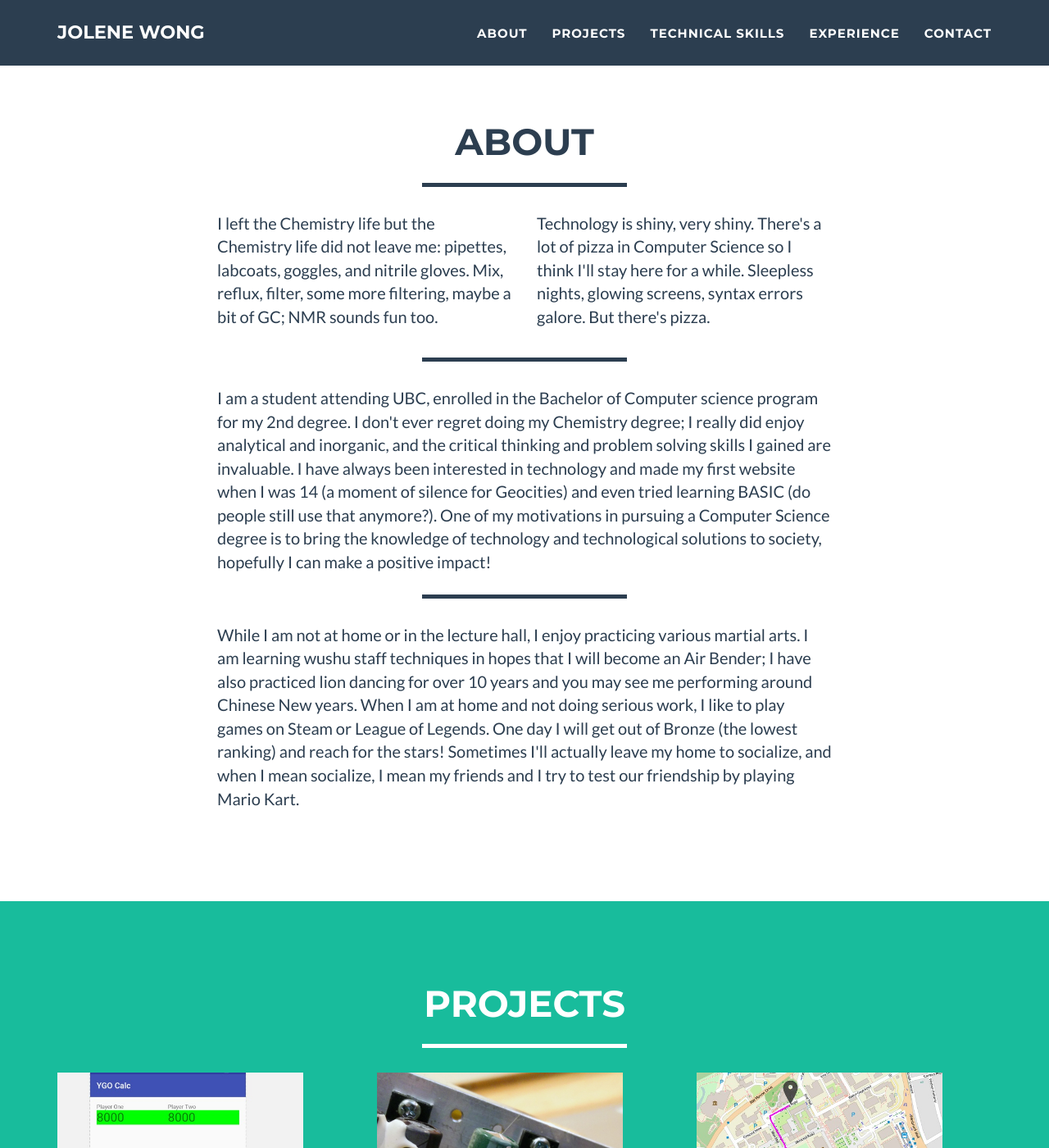
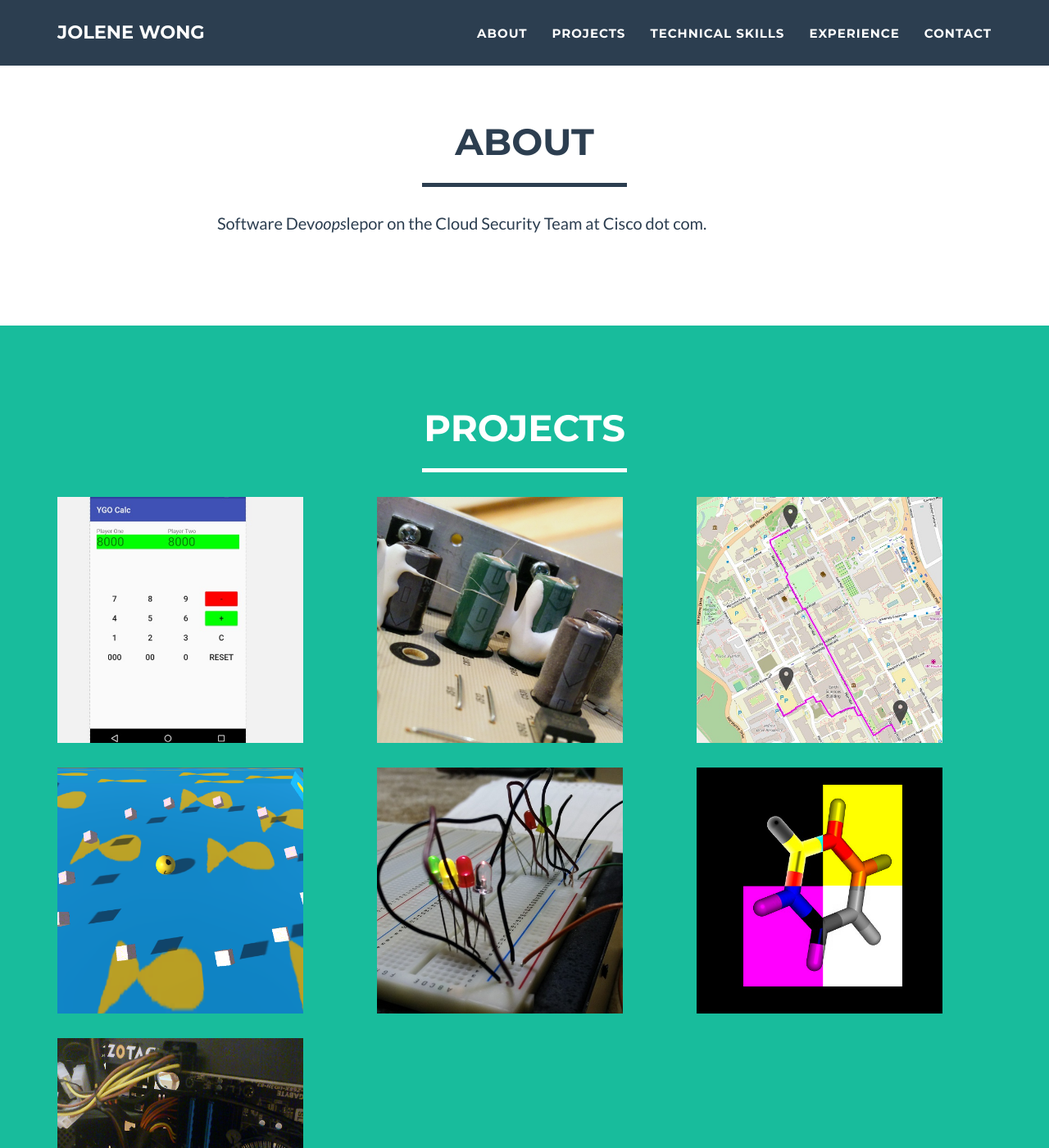
Before and after one commit to milktea02/milktea02.github.io, a Jekyll site: the page built from index.html, in a window 1280 px wide and 1400 px high, scrolled down 671 px. Shown: the whole window at 82% size. Built offline with Jekyll 4.4.1, drawn with Linux system fonts in a browser that asks for light colours; some of the changed text lies outside the part shown.

Commit message:
long awaited update. eg. delete many things during this trying sars-cov-2 time

```diff
--- a/_includes/about.html
+++ b/_includes/about.html
@@ -8,20 +8,9 @@
                 </div>
             </div>
             <div class="row">
-                <div class="col-lg-4 col-lg-offset-2">
-                    <p>I left the Chemistry life but the Chemistry life did not leave me: pipettes, labcoats, goggles, and nitrile gloves. Mix, reflux, filter, some more filtering, maybe a bit of GC; NMR sounds fun too.</p>
-                </div>
-                <div class="col-lg-4">
-                    <p>Technology is shiny, very shiny. There's a lot of pizza in Computer Science so I think I'll stay here for a while. Sleepless nights, glowing screens, syntax errors galore. But there's pizza.</p>
-                </div>
-            </div>
-            <hr class="star-primary">
-            <div class="row">
                 <div class="col-lg-8 col-lg-offset-2">
-                    <p>I am a student attending UBC, enrolled in the Bachelor of Computer science program for my 2nd degree. I don't ever regret doing my Chemistry degree; I really did enjoy analytical and inorganic, and the critical thinking and problem solving skills I gained are invaluable. I have always been interested in technology and made my first website when I was 14 (a moment of silence for Geocities) and even tried learning BASIC (do people still use that anymore?). One of my motivations in pursuing a Computer Science degree is to bring the knowledge of technology and technological solutions to society, hopefully I can make a positive impact!</p>
-                    <hr class="star-primary">
-                    <p>While I am not at home or in the lecture hall, I enjoy practicing various martial arts. I am learning wushu staff techniques in hopes that I will become an Air Bender; I have also practiced lion dancing for over 10 years and you may see me performing around Chinese New years. When I am at home and not doing serious work, I like to play games on Steam or League of Legends. One day I will get out of Bronze (the lowest ranking) and reach for the stars! Sometimes I'll actually leave my home to socialize, and when I mean socialize, I mean my friends and I try to test our friendship by playing Mario Kart. </p>
-                </div>
+			<p>Software Dev<i>oops</i>lepor on the Cloud Security Team at Cisco dot com.</p>
+               </div>
             </div>
         </div>
     </section>
--- a/_includes/education.html
+++ b/_includes/education.html
@@ -29,7 +29,7 @@
                     <table class="table" width="100%">
 			<tr>
                             <td width="30%">June 2017 - Present</td>
-                            <td>Junior Big Data Developer (Cisco Umbrella - Formerly OpenDNS)</td>
+                            <td>Systems Engineer (Cisco - Cloud Security Team)</td>
                         </tr>
 			<tr>
                             <td width="30%">Sept 2016 - Apr 2017</td>
--- a/_includes/technical_skills.html
+++ b/_includes/technical_skills.html
@@ -11,47 +11,19 @@
                 <div class="col-lg-4 col-lg-offset-2">
                     <h3>Languages</h3>
                         <ul>
+			    <li>Go</li>
                             <li>Python</li>
                             <li>Java</li>
-                            <li>C++</li>
-                            <li>SQL</li>
-                            <li>Unix</li>
-                            <li>Dr. Racket</li>
                         </ul>
                 </div>
-                <div class="col-lg-4">
-                    <h3>Frameworks/Apps</h3>
-                    <ul>
-                        <li>ReactJS</li>
-                        <li>Django</li>
-                        <li>Flask</li>
-                        <li>Firebase</li>
-                    </ul>
+	        <div class="col-lg-4">
+                    <h3>Tools</h3>
+                        <ul>
+                          <li>Amazon AWS</li>
+                          <li>Terriform by Hashicorp</li>
+                          <li>Apache Kafka</li>
+                       </ul>
                 </div>
             </div>
-
-            <div class="row">
-                <div class="col-lg-4 col-lg-offset-2">
-                    <h3>Web Development</h3>
-                        <ul>
-                            <li>HTML</li>
-                            <li>CSS</li>
-                            <li>Javascript</li>
-                            <li>JQuery</li>
-                        </ul>
-                </div>
-                <div class="col-lg-4">
-                    <h3>Tools</h3>
-                    <ul>
-                        <li>Git/Bitbucket</li>
-                        <li>IntelliJ</li>
-                        <li>Eclipse</li>
-                        <li>Spyder (Python IDE)</li>
-                        <li>Unity</li>
-                    </ul>
-                </div>
-            </div>
-
-
-        </div>
+       </div>
     </section>
```
